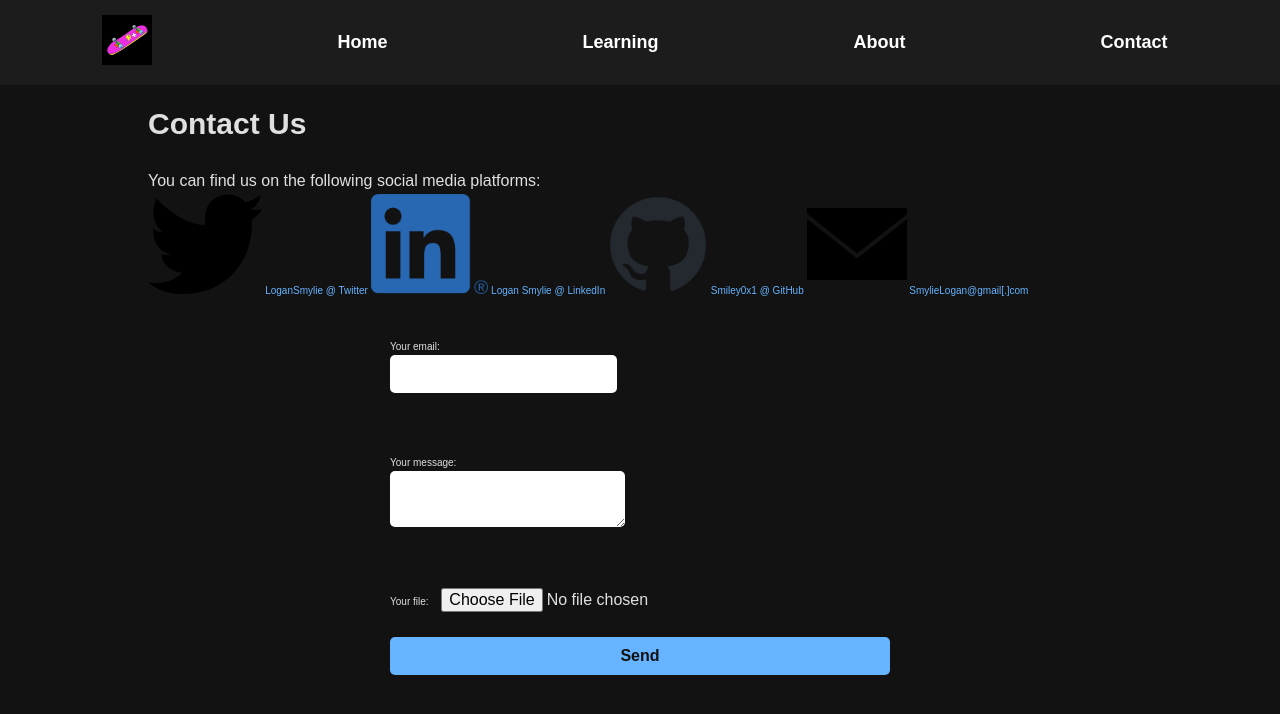
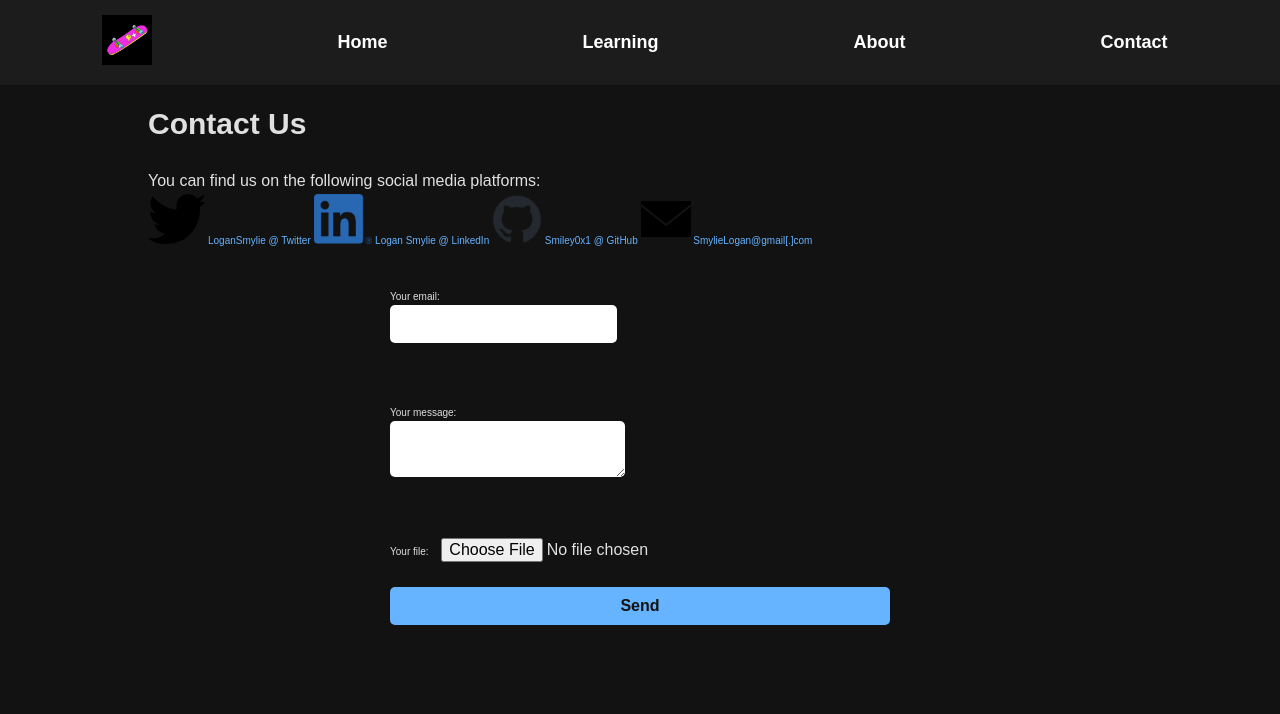
Before and after one commit to Smiley0x1/smileycyber, a plain HTML site: page html/contact.html in a window 1280 px wide. Drawn offline with Linux system fonts and the light colour scheme.

Commit message:
Fixing logos

```diff
--- a/html/contact.html
+++ b/html/contact.html
@@ -27,15 +27,15 @@
         <div class="social-links">
           <div>
           <a href="https://twitter.com/LoganSmylie" target="_blank">
-            <img src="imgs/twitter-icon.png" alt="Twitter" height="100px"> LoganSmylie @ Twitter</a>
+            <img src="imgs/twitter-icon.png" alt="Twitter" height="50px"> LoganSmylie @ Twitter</a>
           <a href="https://www.linkedin.com/in/logan-smylie-4527051ab/" target="_blank">
-            <img src="imgs/ln-logo.png" alt="LinkedIn" height="100px"> Logan Smylie @ LinkedIn
+            <img src="imgs/ln-logo.png" alt="LinkedIn" height="50px"> Logan Smylie @ LinkedIn
           </a>
           <a href="https://github.com/smiley0x1" target="_blank">
-            <img src="imgs/github-mark.png" alt="GitHub" height="100px"> Smiley0x1 @ GitHub
+            <img src="imgs/github-mark.png" alt="GitHub" height="50px"> Smiley0x1 @ GitHub
           </a>
           <a href="mailto:smylielogan@gmail.com" target="_blank">
-            <img src="imgs/email.png" alt="GitHub" height="100px"> SmylieLogan@gmail[.]com
+            <img src="imgs/email.png" alt="GitHub" height="50px"> SmylieLogan@gmail[.]com
           </a>
         </div>
       </div>
```
